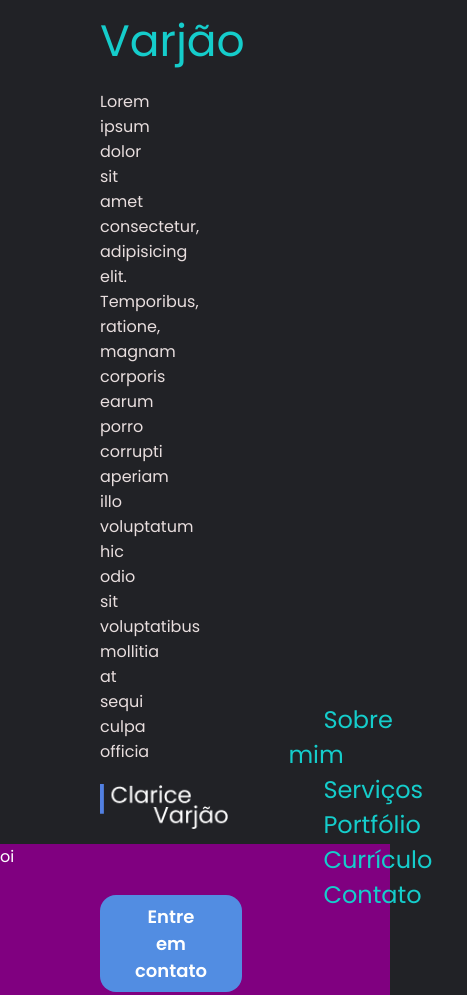
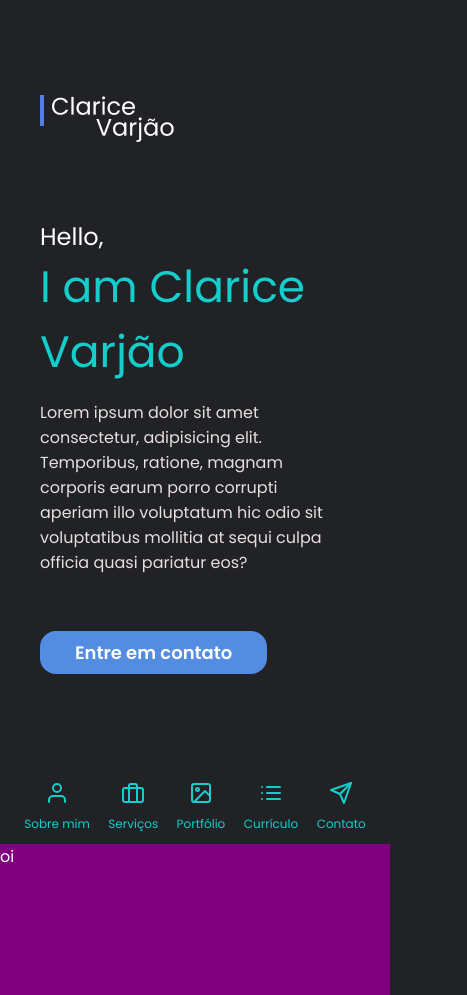
Before and after one commit to claricevarjao/projeto1-frontstart, a plain HTML site: page index.html in a window 390 px wide. Shown: the top 995 px of the page, 467 px wide, since content can reach past the window. Drawn offline with nearby package versions, Linux system fonts and the light colour scheme.

Commit message:
responsivo

```diff
--- a/index.html
+++ b/index.html
@@ -6,10 +6,12 @@
   <meta name="viewport" content="width=device-width, initial-scale=1.0">
   <title>Clarice Varjão</title>
   <link rel="stylesheet" href="style.css">
+  <script src="https://unpkg.com/feather-icons"></script>
 </head>
 <body>
 <header>
   <div class="container">
+    <img src="assets/logo.png" alt="logo">
     <h2>Hello,</h2>
     <h1>I am Clarice Varjão</h1>
     <p>Lorem ipsum dolor sit amet consectetur, adipisicing elit. Temporibus, ratione, magnam corporis earum porro corrupti aperiam illo voluptatum hic odio sit voluptatibus mollitia at sequi culpa officia quasi pariatur eos?</p>
@@ -19,13 +21,15 @@
 <nav>
   <img src="assets/logo.png" alt="logo">
   <ul>
-    <a href="">Sobre mim</a>
-    <a href="">Serviços</a>
-    <a href="">Portfólio</a>
-    <a href="">Currículo</a>
-    <a href="">Contato</a>
+    <a href=""><i data-feather="user"></i>Sobre mim</a>
+    <a href=""><i data-feather="briefcase"></i>Serviços</a>
+    <a href=""><i data-feather="image"></i>Portfólio</a>
+    <a href=""><i data-feather="list"></i>Currículo</a>
+    <a href=""><i data-feather="send"></i>Contato</a>
   </ul>
 </nav>
 <section>oi</section>
+
+<script>feather.replace()</script>
 </body>
 </html>
--- a/style.css
+++ b/style.css
@@ -56,6 +56,10 @@ header{
   align-items: center;
 }
 
+.container img{
+  display: none;
+}
+
 .container{
   width: 50%;
   height: fit-content;
@@ -85,14 +89,84 @@ nav img{
   height: 45px;
 }
 
+nav ul{
+  width: 100%;
+  display: flex;
+  justify-content: space-around;
+}
+
 nav ul a{
   font-size: 24px;
   color: var(--green);
   text-decoration: none;
-  margin: 0 35px;
+}
+
+nav ul a svg{
+  display:none;
 }
 
 section{
   height: 1500px;
   background: purple;
 }
+
+/* RESPONSIVIDADE */
+
+@media (max-width: 1000px){
+
+  header .container{
+    width: 100%;
+  }
+
+  nav{
+    padding: 0 30px;
+  }
+
+  nav ul a{
+    font-size: 18px;
+  }
+}
+
+/* tablet */
+@media(max-width: 767px){
+
+
+  header .container img{
+    display: inline;
+    margin-bottom: 70px;
+  }
+
+  nav img{
+    display: none;
+  }
+
+  nav ul{
+    padding: 0;
+  }
+
+  nav ul a{
+    font-size: 16px;
+  }
+}
+
+/* celular */
+@media(max-width: 480px){
+  header .container{
+
+    padding: 0 40px;
+  }
+
+  nav{
+    padding: 0 15px;
+  }
+
+  nav ul a{
+   font-size: 12px;
+  }
+  nav ul a svg{
+    display:block;
+    margin: 0 auto 10px;;
+  }
+
+
+}
```
